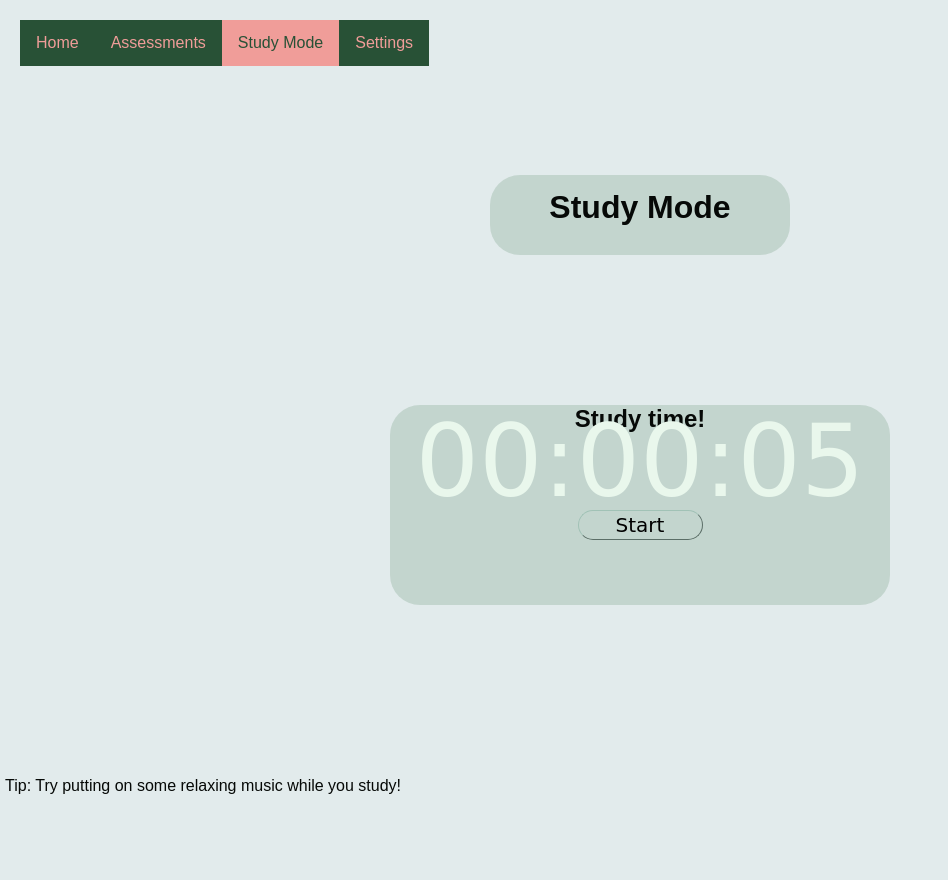
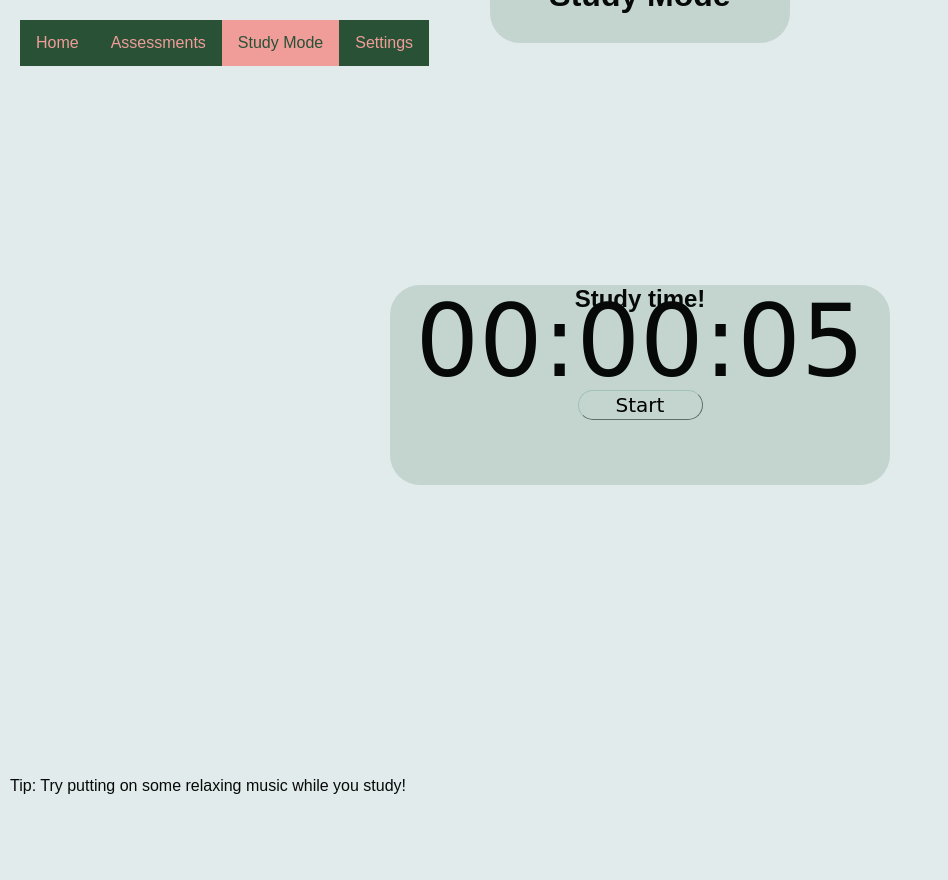
Before and after one commit to CYBI-3331-Project/Homework_Helper, a Flask app: page /Homepage/Study_Mode in a window 1280 px wide. Shown: the whole page, without its empty margins (0-948 px from the left). Run offline with Flask 3, Linux system fonts and the light colour scheme; parts of the project's set-up code (start-up, migrations or seed data) failed here and were passed over.

Commit message:
Polish study mode CSS

```diff
--- a/Project/static/css/style_study_mode.css
+++ b/Project/static/css/style_study_mode.css
@@ -1,6 +1,6 @@
 /* Fonts */
 @font-face{
-    font-family: 'Figtree', sans-serif;;
+    font-family: 'Digital', sans-serif;;
     src: url("DigitalDismay.otf") format("opentype");
     font-weight: normal;
 }
@@ -34,6 +34,8 @@ p {
 }
 
 /* Class types */
+
+
 .Container{
     background-color: #C3D5CE;
     border-radius: 30px;
@@ -45,6 +47,7 @@ p {
     position: relative;
     text-align: center;
     font-family: 'Digital', cursive;
+    color: #060907;
     font-size: 100px;
 
 }
@@ -56,12 +59,14 @@ p {
     width: 300px;
     height: 80px;
     left: 50%;
+    bottom: 40%;
     transform: translate(-150px, 0);
 }
 
 #Tip{
     position:fixed;
     bottom: 5px;
+    left: 10px;
     text-align: center;
 }
 
@@ -71,7 +76,7 @@ p {
     height: 200px;
     position: relative;
     left: 50%;
-    transform: translate(-250px, 150px);
+    transform: translate(-250px, 15%);
 }
 #TimerButton{
     position: relative;
--- a/Project/templates/study_mode.html
+++ b/Project/templates/study_mode.html
@@ -31,8 +31,8 @@
         </div>
     </div>
 </div>
-<!-- I created a div countainer for the entirety of the body, as I wanted to organize each element relative to each other,
-    without making direct changed to the body (incase I introduce new elements outside of this container later). -->
+<!-- I created a div countainer for the entirety of the body because I wanted to organize each element relative to each other,
+    without making direct changes to the body (incase I introduce new elements outside of this container later). -->
     <div class="container-home">
     <div class="middle">
     <!-- Container that holds the webpage 'Header'. Not the actual HTML header portion, just the textbox at the top. -->
```
